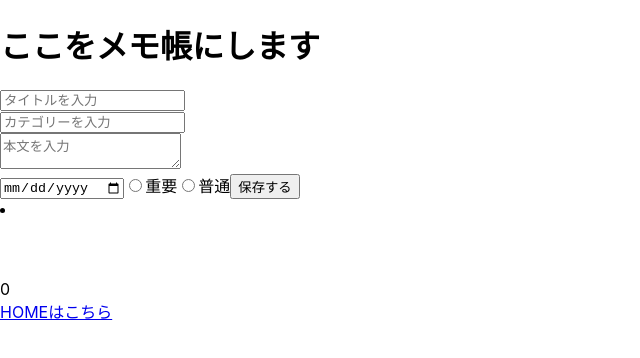
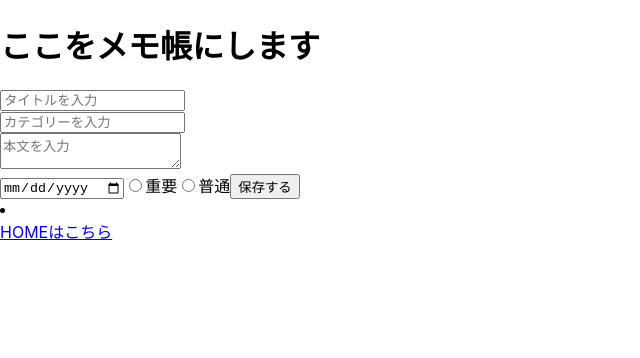
Before and after one commit to keiinuki/vers_notepad, a React (Create React App) app in the folder vers_notepad/: page /notepad in a window 1280 px wide. Shown: the top 358 px of the page, without its empty margins (0-640 px from the left). Built offline with nearby package versions, Linux system fonts and the light colour scheme.

Commit message:
オブジェクトをmemoに集約

```diff
--- a/vers_notepad/src/pages/Notepad.tsx
+++ b/vers_notepad/src/pages/Notepad.tsx
@@ -8,12 +8,8 @@ export const Notepad = () => {
   const [category, setCategory] = useState<string>("");
   const [description, setDescription] = useState<string>("");
   const [date, setDate] = useState<string>("");
-  const [mark_div, setMark_div] =useState<number>(0);
-  const [postTitle, setPostTitle] = useState<string>("");
-  const [postCategory, setPostCategory] = useState<string>("");
-  const [postDescription, setPostDescription] = useState<string>("");
-  const [postdate, setPostDate] = useState<string>("");
-  const [postMark_div, setPostMark_div] =useState<number>(0);
+  const [mark_div, setMark_div] = useState<number>(0);
+  const [memo, setMemo] = useState<string[] | number[]>([]);
 
   const onChangeTitle = (e: React.ChangeEvent<HTMLInputElement>) => {
     e.preventDefault();
@@ -51,17 +47,12 @@ export const Notepad = () => {
     }
     }).then((response) => {
       console.log(response.data);
-      setPostTitle(response.data.title);
-      setPostCategory(response.data.category);
-      setPostDescription(response.data.description);
-      setPostDate(response.data.date);
-      setPostMark_div(response.data.mark_div);
-
+      const newMemo = (response.data)
+      setMemo([...memo, newMemo.id, title, category, description, date, mark_div])
     }).catch(()=>{
       console.error("失敗しました");
     })
     };
-
 
   return (
     <div>
@@ -76,7 +67,7 @@ export const Notepad = () => {
       <button type= "button" onClick={onClickAdd} >保存する</button>
       </form>
       <div>
-      <li>{postTitle}<br/>{postCategory}<br/>{postDescription}<br/>{postdate}<br/>{postMark_div}</li>
+      <li>{memo}</li>
       </div>
       <div>
       <Link to="/">HOMEはこちら</Link>
```
